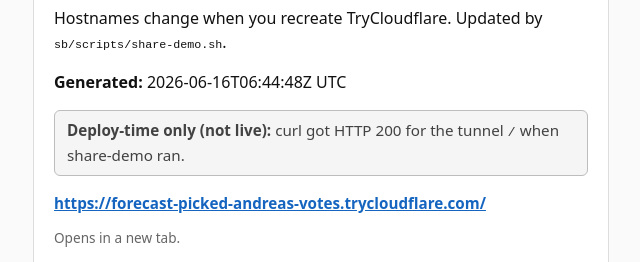
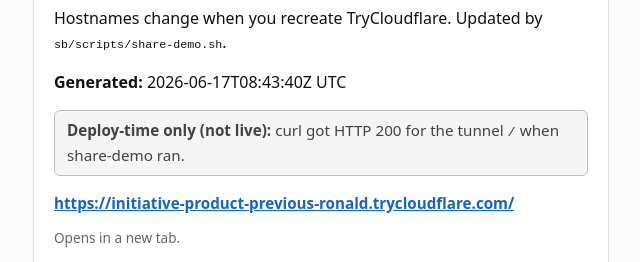
Before and after one commit to psycho789/sb-tunnel, a plain HTML site: page index.html in a window 1280 px wide. Shown: the part 138-400 px from the top of the page, without its empty margins (319-959 px from the left). Drawn offline with Linux system fonts and the light colour scheme; no server answers.

Commit message:
share-demo tunnel 2026-06-17T08:43:40Z

```diff
--- a/index.html
+++ b/index.html
@@ -25,10 +25,10 @@
   <div class="card">
     <h1>SizeNova tunnel</h1>
     <p>Hostnames change when you recreate TryCloudflare. Updated by <code>sb/scripts/share-demo.sh</code>.</p>
-    <p><strong>Generated:</strong> 2026-06-16T06:44:48Z UTC</p>
+    <p><strong>Generated:</strong> 2026-06-17T08:43:40Z UTC</p>
     <p class="badge meta"><strong>Deploy-time only (not live):</strong> curl got HTTP 200 for the tunnel <code>/</code> when share-demo ran.</p>
     <p class="tunnel-url">
-      <a href="https://forecast-picked-andreas-votes.trycloudflare.com/" target="_blank" rel="noopener noreferrer">https://forecast-picked-andreas-votes.trycloudflare.com/</a>
+      <a href="https://initiative-product-previous-ronald.trycloudflare.com/" target="_blank" rel="noopener noreferrer">https://initiative-product-previous-ronald.trycloudflare.com/</a>
     </p>
     <p class="muted" style="font-size:0.85rem;color:#666;">Opens in a new tab.</p>
     <div class="live">
@@ -44,7 +44,7 @@
   </footer>
   <script>
 (function () {
-  const WEB = "https://forecast-picked-andreas-votes.trycloudflare.com";
+  const WEB = "https://initiative-product-previous-ronald.trycloudflare.com";
 
   function setWeb(text, ok) {
     const el = document.getElementById("live-web");
```
